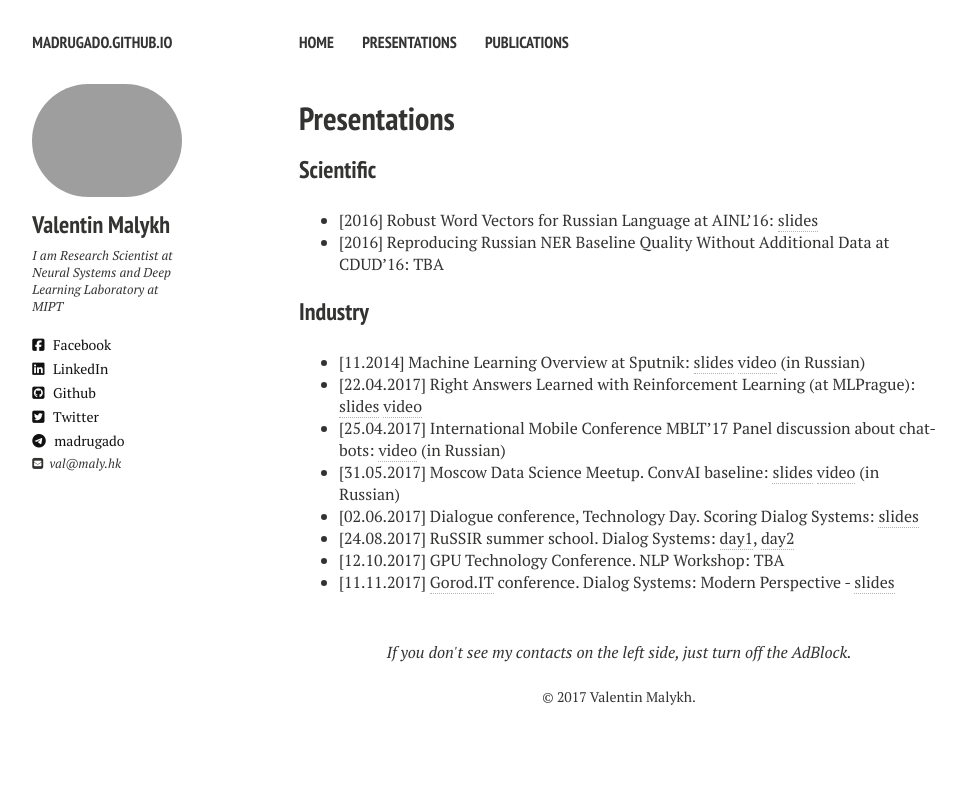
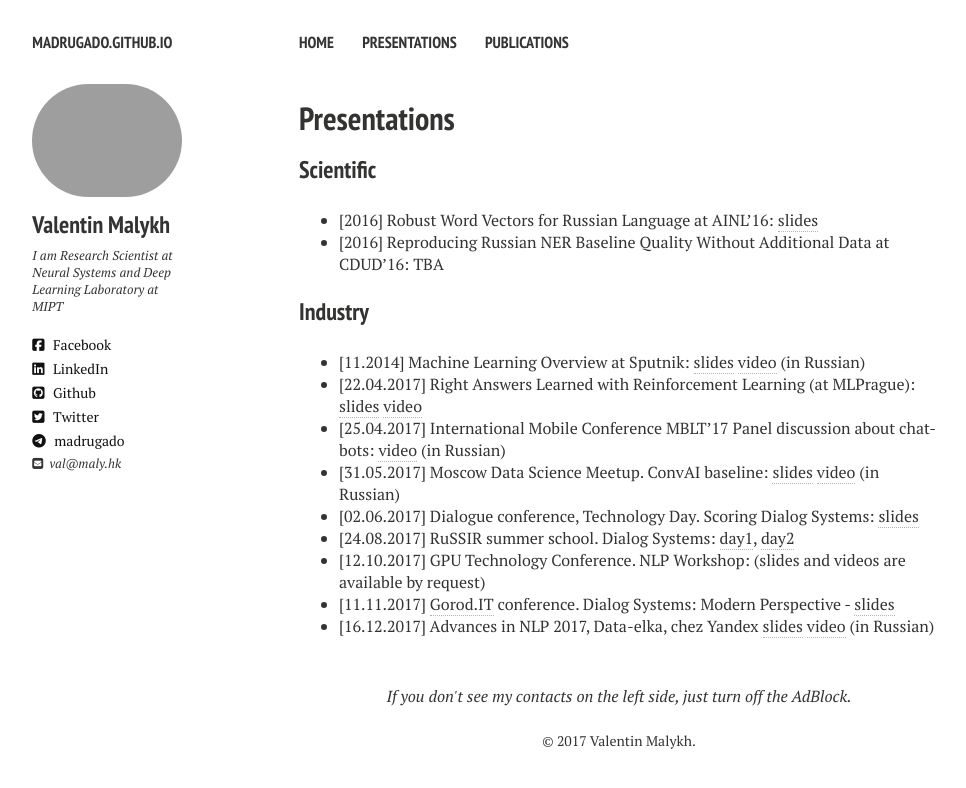
Before and after one commit to madrugado/madrugado.github.io, a Jekyll site: the page built from presentations.md, in a window 1280 px wide. Shown: the top 788 px of the page, without its empty margins (21-987 px from the left). Built offline with Jekyll 4.4.1, drawn with Linux system fonts in a browser that asks for light colours; nearby versions of some CDN libraries.

Commit message:
UPD: presentation at Data-elka

```diff
--- a/presentations.md
+++ b/presentations.md
@@ -16,5 +16,6 @@ tagline: A List of Presentations' Materials
 - [31.05.2017] Moscow Data Science Meetup. ConvAI baseline: [slides](pdf/ConAI.io-baseline.pdf) [video](https://www.youtube.com/watch?v=6bpz4dNSXTg) (in Russian)
 - [02.06.2017] Dialogue conference, Technology Day. Scoring Dialog Systems: [slides](pdf/Dialogue-2017.pdf)
 - [24.08.2017] RuSSIR summer school. Dialog Systems: [day1](pdf/RuSSIR-DS1.pdf), [day2](pdf/RuSSIR-DS2.pdf)
-- [12.10.2017] GPU Technology Conference. NLP Workshop: TBA
+- [12.10.2017] GPU Technology Conference. NLP Workshop: (slides and videos are available by request)
 - [11.11.2017] [Gorod.IT](http://gorod.it) conference. Dialog Systems: Modern Perspective - [slides](pdf/Gorod.IT.pdf)
+- [16.12.2017] Advances in NLP 2017, Data-elka, chez Yandex [slides](pdf/advances_in_nlp_2017.pdf) [video](https://www.youtube.com/watch?v=1Chk1Mi-yZ0) (in Russian)
```
Also changed, not shown: 1 other file.
